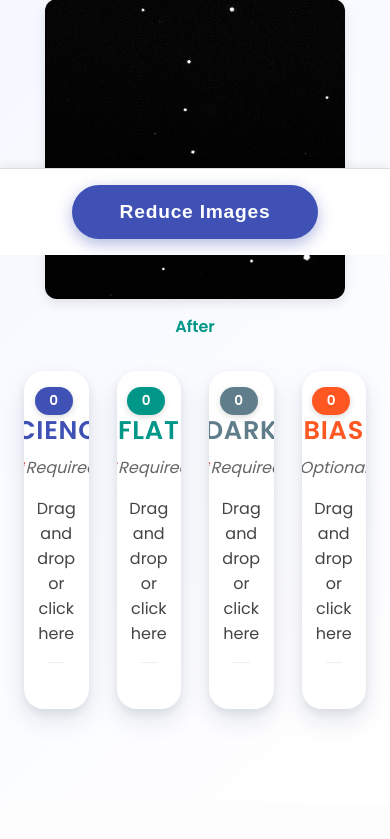
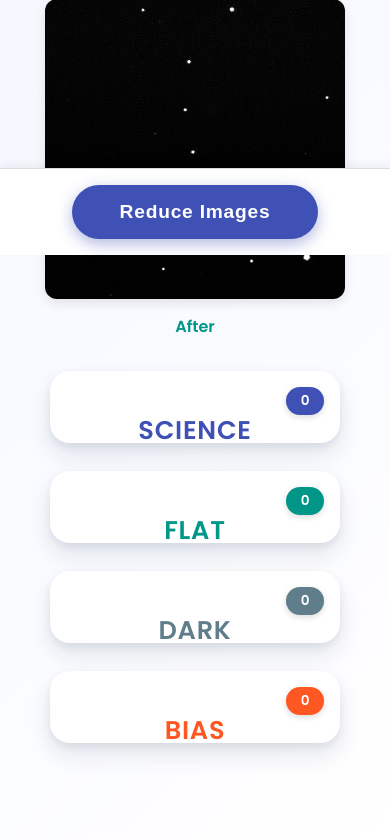
Before and after one commit to marcosmarro/fitsimagereduction, a Flask app: page / in a window 390 px wide. Shown: the part 589-1428 px from the top of the page. Before the commit the page ends 1312 px from the top, so only its background shows below. Run offline with Flask 3, Linux system fonts and the light colour scheme.

Commit message:
Added mobile compatability for upload cards

```diff
--- a/app.py
+++ b/app.py
@@ -1,6 +1,5 @@
 import os
 import tempfile
-import shutil
 import zipfile
 from werkzeug.utils import secure_filename
 from flask import Flask, request, render_template, send_file, flash, session, jsonify
--- a/templates/index.html
+++ b/templates/index.html
@@ -43,7 +43,7 @@
       /* Make a single row with 4 columns, no wrapping */
       display: flex;
       gap: 1.75rem;
-      flex-wrap: nowrap;
+      flex-wrap: wrap;
       align-items: flex-start;
       justify-content: space-between;
     }
@@ -250,6 +250,14 @@
       box-shadow: 0 7px 25px rgba(44, 62, 153, 0.6);
       outline: none;
     }
+
+    @media (max-width: 768px) {
+      main {
+        flex-direction: column;
+        align-items: center;
+      }
+    }
+
   </style>
 </head>
 <body>
```
